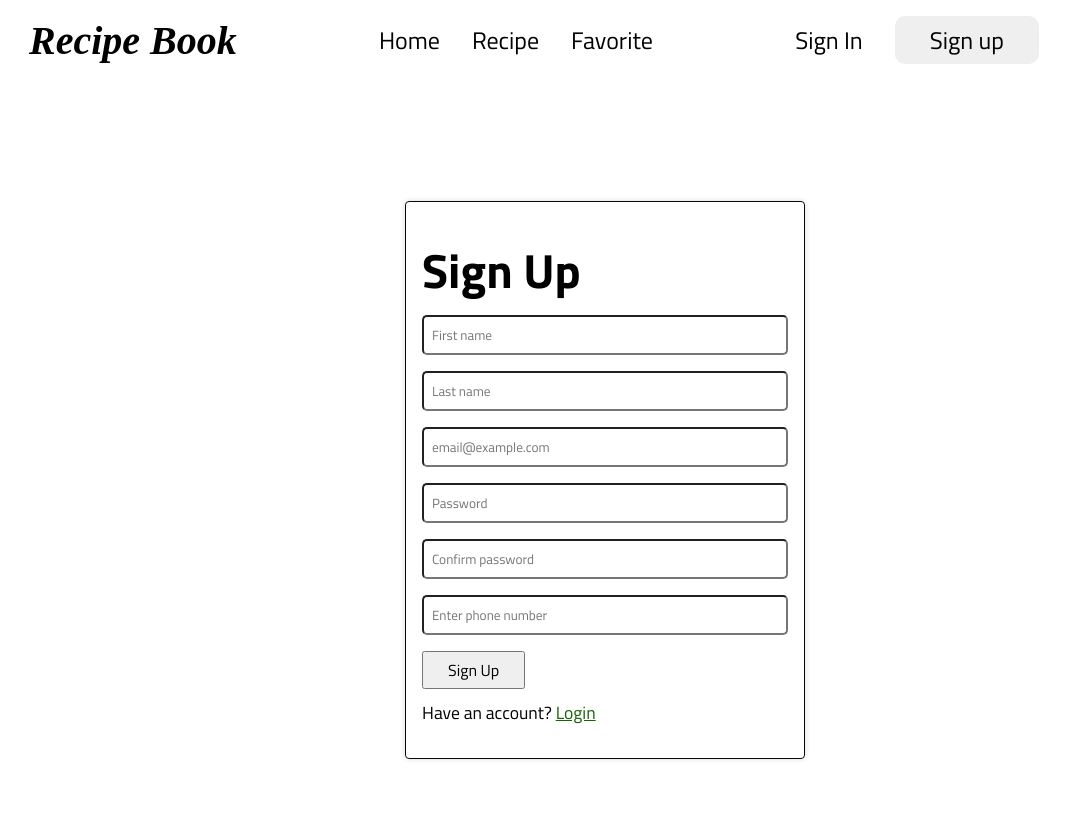
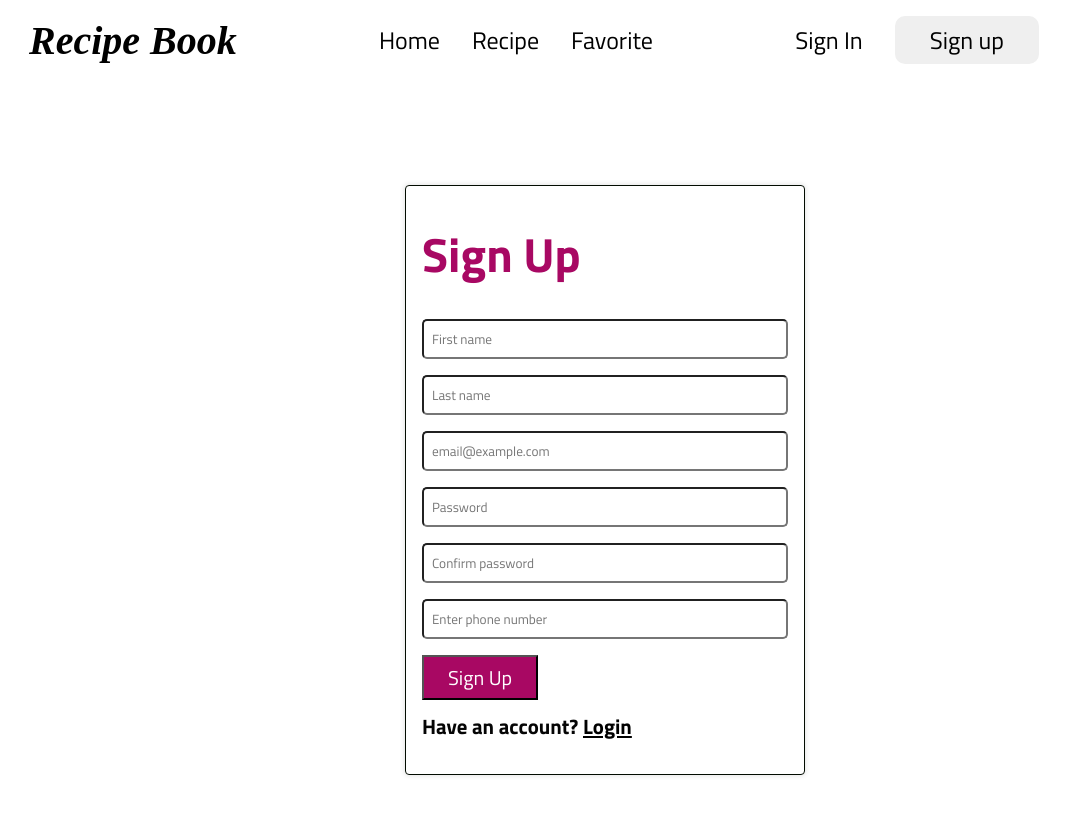
Before and after one commit to ygbadamosi662/Recipe_Book, a React (Create React App) app in the folder recipe_book_frontend/: page /signup in a window 1280 px wide. Shown: the top 814 px of the page, without its empty margins (35-1105 px from the left). Built offline with nearby package versions, Linux system fonts and the light colour scheme; the HTML template or start-up script is replaced by a standard one.

Commit message:
recipe-page

```diff
--- a/recipe_book_frontend/src/App.js
+++ b/recipe_book_frontend/src/App.js
@@ -4,6 +4,7 @@ import Navbar from "./components/navbar/Navbar";
 import Home from "./pages/home/Home";
 import Signup from "./components/signup/Signup";
 import Login from "./components/login/Login";
+import Recipe from "./pages/recipe/Recipe";
 
 function App() {
   return (
@@ -13,6 +14,7 @@ function App() {
         <Route path="/" element={<Home />} />
         <Route path="/signup" element={<Signup />} />
         <Route path="/login" element={<Login />} />
+        <Route path="/recipe" element={<Recipe />} />
       </Routes>
     </div>
   );
--- a/recipe_book_frontend/src/components/login/Login.css
+++ b/recipe_book_frontend/src/components/login/Login.css
@@ -3,6 +3,13 @@
 	margin: 0;
 	box-sizing: border-box;
 }
+:root {
+  --mainColorLight: #27031e;
+  --mainColor: #a80863;
+  --secondaryColor: #e6d6e5;
+  --textColor: #000;
+}
+
 .login-container {
 	width: 100vw;
 	height: 100vh;
@@ -10,16 +17,27 @@
 	display: flex;
 	justify-content: center;
 	align-items: center;
+  background-image: url(https://images.unsplash.com/photo-1495521821757-a1efb6729352?auto=format&fit=crop&q=60&ixlib=rb-4.0.3&ixid=M3wxMjA3fDB8MHxzZWFyY2h8Mnx8Zm9vZCUyMHJlY2lwZXxlbnwwfHwwfHx8MA%3D%3D&w=800);
+  opacity: 0.9;
 	background-size: cover;
 	background-repeat: no-repeat;
 	background-position: center;
 	filter: contrast(100%);
 
 }
+h2 {
+  font-size: 24px;
+  font-weight: bold;
+  margin-bottom: 20px;
+  color: var(--mainColor);
+}
+
 .login-container img{
-	background-size: contain;
-	background-repeat: no-repeat;
-	background-position: center;
+  /* object-fit: cover; */
+  background-size: cover;
+  background-repeat: no-repeat;
+  background-position: center;
+
 }
 
 .login {
@@ -33,10 +51,9 @@
   /* max-width: 80%; */
   /* margin: auto; */
   padding: 2rem 1rem;
-	/* background-color: red; */
 	border: 1px solid #020b00;
 	border-radius: 4px;
-	box-shadow: 0 0 5px 1px rgba(0, 0, 0, 0.1);
+	box-shadow: 0 0 5px 2px rgba(52, 1, 40, 0.1);
 }
 
 .login form {
@@ -45,32 +62,40 @@
 }
 
 .login input {
-	/* background-color: red; */
+
 	width: 100%;
-padding: 0.5rem;
+  padding: 0.5rem;
 	margin: 0.5rem 0;
 	border-radius: 5px;
 }
 
 .login h2{
 	font-size: 3rem;
+  font-weight: bold;
+  margin-bottom: 20px;
 	/* color: #fff; */
 }
 
 .login button {
-	margin-top: 0.5rem;
-	padding: 0.3rem 1.5rem;
-	font-size: 16px;
+	display: block;
+  width: 100%;
+  padding: 10px;
+  background-color: var(--mainColor);
+  color: #fff;
+  border: none;
+  border-radius: 4px;
   cursor: pointer;
+  font-size: 1.5rem;
+  margin-top: 30px;
 }
-
 .alternative {
 	padding-top: 10px;
-	/* color: #fff; */
-	font-size: 1.1rem;
+  font-weight: bold;
+	color: #050505;
+	font-size: 1.3rem;
 }
 .alternative a {
-	color: #186105;
+	color: var(--textColor);
 }
 
 .error-message {
@@ -79,3 +104,6 @@ padding: 0.5rem;
   display: flex;
   justify-content: center;
 }
+form button:hover {
+  background-color: var(--mainColorLight);
+}
--- a/recipe_book_frontend/src/components/navbar/Navbar.jsx
+++ b/recipe_book_frontend/src/components/navbar/Navbar.jsx
@@ -1,8 +1,7 @@
 import { useRef } from "react";
-
 import { FaBars, FaTimes } from "react-icons/fa"; // imported icons from react-icons
 import "./Navbar.css";
-// import { div } from "react-router-dom"; // import the 'div' component from the React Router library.
+
 
 //Navbar Component
 function Navbar() {
--- a/recipe_book_frontend/src/components/signup/Signup.css
+++ b/recipe_book_frontend/src/components/signup/Signup.css
@@ -3,6 +3,13 @@
 	margin: 0;
 	box-sizing: border-box;
 }
+:root {
+  --mainColorLight: #27031e;
+  --mainColor: #a80863;
+  --secondaryColor: #e6d6e5;
+  --textColor: #000;
+}
+
 .signUp-container {
 	width: 100vw;
 	height: 100vh;
@@ -54,12 +61,15 @@ padding: 0.5rem;
 .signUp h2{
 	font-size: 3rem;
 	cursor: pointer;
+	color: var(--mainColor);
 }
 
 .signUp button {
 	margin-top: 0.5rem;
 	padding: 0.3rem 1.5rem;
-	font-size: 16px;
+	font-size: 20px;
+	background-color: var(--mainColor);
+	color: #fff;
 }
 
 .alternative {
@@ -67,7 +77,7 @@ padding: 0.5rem;
 	font-size: 1.1rem;
 }
 .alternative a {
-	color: #186105;
+	color: #0e0209;
 }
 
 .error-message {
--- a/recipe_book_frontend/src/components/signup/Signup.jsx
+++ b/recipe_book_frontend/src/components/signup/Signup.jsx
@@ -169,7 +169,7 @@ const Signup = () => {
           />
           {error.number && (
             <span className="error-message">
-              <small>IInvalid phone number</small>
+              <small>Invalid phone number</small>
             </span>
           )}
           <button type="submit">Sign Up</button>
--- a/recipe_book_frontend/src/pages/recipe/Recipe.jsx
+++ b/recipe_book_frontend/src/pages/recipe/Recipe.jsx
@@ -1,8 +1,10 @@
 import React from "react";
 import "./Recipe.css";
 import { recipes } from "../../data.js";
+import { useNavigate } from "react-router-dom";
 
 const Recipe = () => {
+  const navigate = useNavigate();
   const recipeElements = recipes.map((item) => {
     return (
       <div key={item.id} className="recipe-cards">
```
